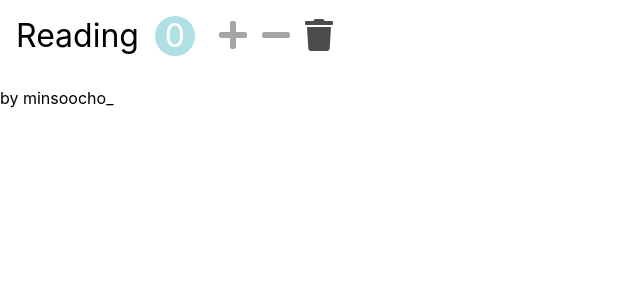
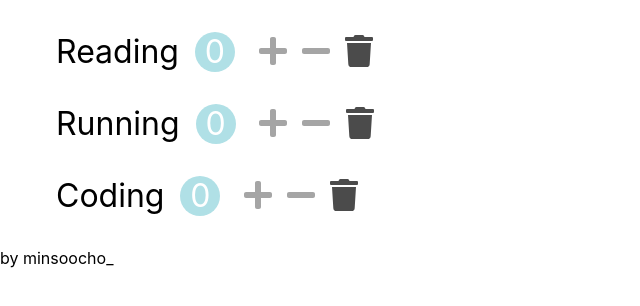
Before and after one commit to minsoocho-hj/react-habit-tracker, a React (Create React App) app: page / in a window 1280 px wide. Shown: the top 306 px of the page, without its empty margins (0-640 px from the left). Built offline with nearby package versions, Linux system fonts and the light colour scheme.

Commit message:
make habits components

```diff
--- a/src/app.jsx
+++ b/src/app.jsx
@@ -1,6 +1,6 @@
 import React from 'react';
 import './app.css';
-import Habit from './components/habit';
+import Habit from './components/habits';
 
 function App() {
   return <Habit />;
--- a/src/components/habit.jsx
+++ b/src/components/habit.jsx
@@ -4,22 +4,23 @@ class Habit extends Component {
     state = {
       count: 0,
       };
-    handleIncreament = () => {
+    handleIncrease = () => {
       this.setState({ count: this.state.count + 1})
       };
-    handleDecreament = () => {
+    handleDecrease = () => {
       const count = this.state.count - 1;
       this.setState({ count: count < 0 ? 0 : count})
       };
   render() {
+    const { name } = this.props.habit
     return <>
       <li className="habit">
-          <span className="habit-name">Reading</span>
+          <span className="habit-name">{name}</span>
           <span className="habit-count">{this.state.count}</span>
-          <button className ="habit-btn habit-increase" onClick ={this.handleIncreament}>
+          <button className ="habit-btn habit-increase" onClick ={this.handleIncrease}>
             <i className="fas fa-plus"></i>
           </button>
-          <button className ="habit-btn habit-decrease" onClick ={this.handleDecreament}>
+          <button className ="habit-btn habit-decrease" onClick ={this.handleDecrease}>
             <i className="fas fa-minus"></i>
           </button>
           <button className ="habit-btn habit-delete">
--- /dev/null
+++ b/src/components/habits.jsx
@@ -0,0 +1,25 @@
+import React, { Component } from 'react';
+import Habit from './habit';
+
+ class Habits extends Component {
+  state = {
+    habits: [
+      { id: 1, name: 'Reading', count: 0 },
+      { id: 2, name: 'Running', count: 0 },
+      { id: 3, name:'Coding', count: 0 }
+    ],
+    nationality: ["korea", "uk"]
+  };
+  render() {
+    return (
+    <ul>
+      {this.state.habits.map(habit => (
+        <Habit key={habit.id} habit={habit}/>
+      ))}
+
+    </ul>
+    );
+  }
+}
+
+export default Habits
```
